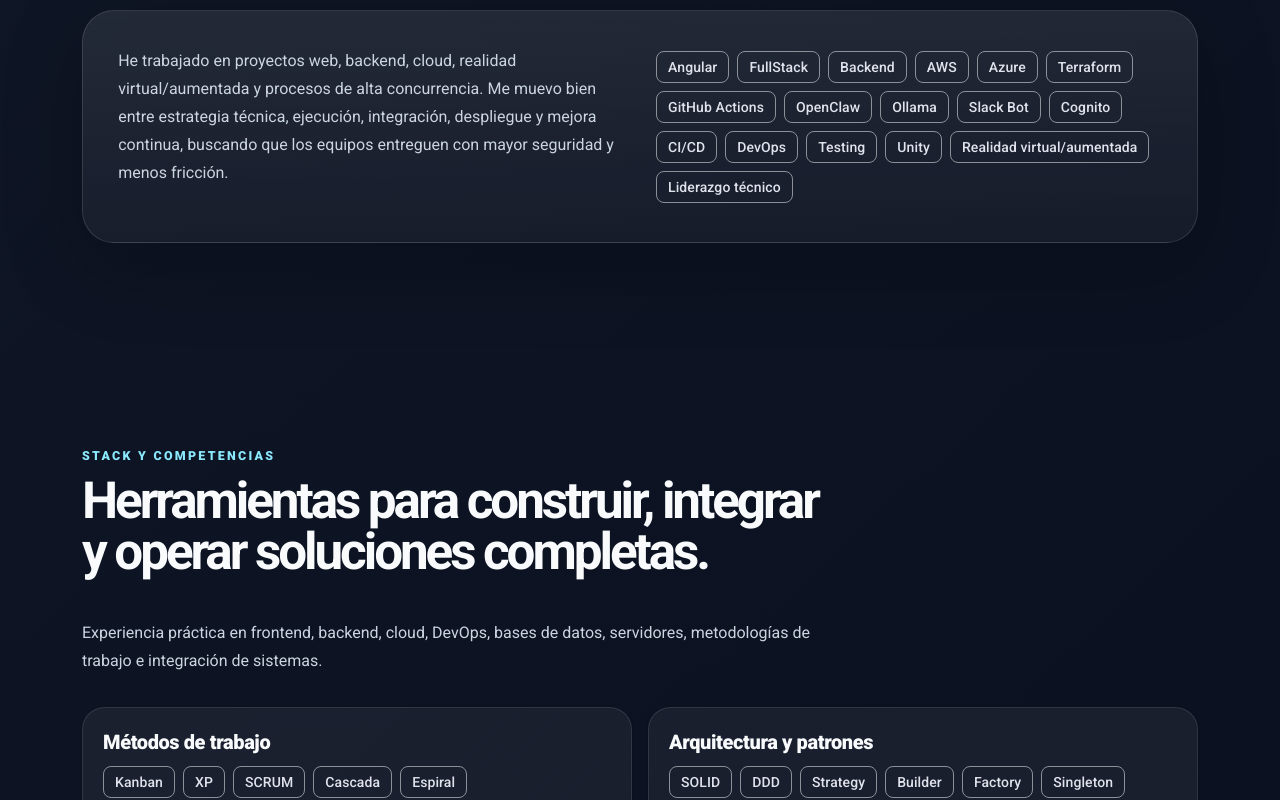
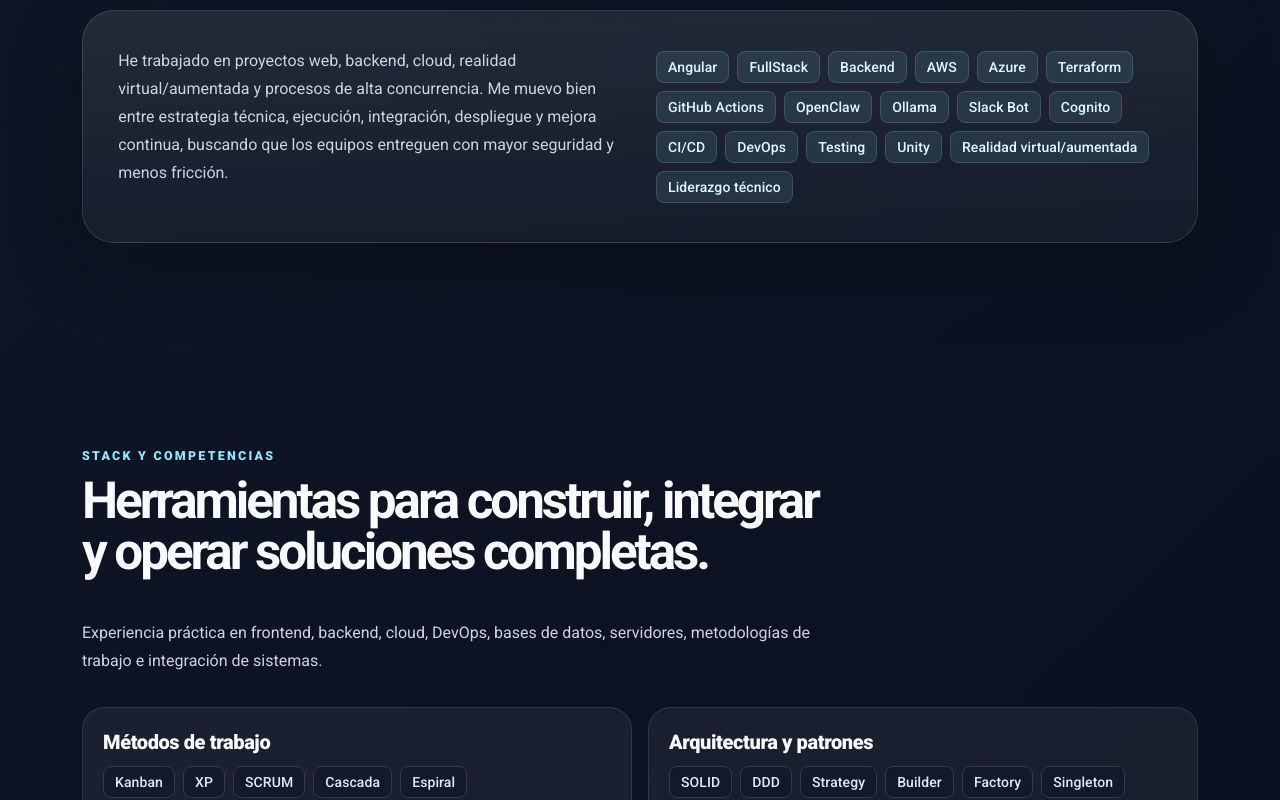
Before and after one commit to rbntejeda/ruben-cl, an Angular app: page / in a window 1280 px wide. Shown: the part 1380-2180 px from the top of the page. Built offline with nearby package versions, Linux system fonts and the light colour scheme.

Commit message:
fix: use Material chip theme tokens

```diff
--- a/src/app/app.component.scss
+++ b/src/app/app.component.scss
@@ -1,6 +1,11 @@
 :host {
+  color-scheme: dark;
   display: block;
   font-family: Roboto, "Helvetica Neue", Arial, sans-serif;
+}
+
+:host(.light-theme) {
+  color-scheme: light;
 }
 
 :host,
@@ -438,9 +443,14 @@
 
 .skill-cloud mat-chip,
 .tech-tags mat-chip {
-  --mdc-chip-elevated-container-color: rgb(139 233 253 / 10%);
-  --mdc-chip-label-text-color: #dff9ff;
-  --mdc-chip-outline-color: rgb(139 233 253 / 18%);
+  --mat-chip-elevated-container-color: rgb(139 233 253 / 10%);
+  --mat-chip-elevated-selected-container-color: rgb(139 233 253 / 10%);
+  --mat-chip-flat-disabled-selected-container-color: rgb(139 233 253 / 10%);
+  --mat-chip-focus-state-layer-color: #8be9fd;
+  --mat-chip-hover-state-layer-color: #8be9fd;
+  --mat-chip-label-text-color: #dff9ff;
+  --mat-chip-outline-color: rgb(139 233 253 / 18%);
+  --mat-chip-selected-label-text-color: #dff9ff;
 }
 
 .timeline {
@@ -518,8 +528,10 @@
 }
 
 .tech-tags mat-chip {
-  --mdc-chip-elevated-container-color: rgb(15 23 42 / 70%);
-  --mdc-chip-label-text-color: #dbeafe;
+  --mat-chip-elevated-container-color: rgb(15 23 42 / 70%);
+  --mat-chip-elevated-selected-container-color: rgb(15 23 42 / 70%);
+  --mat-chip-label-text-color: #dbeafe;
+  --mat-chip-selected-label-text-color: #dbeafe;
 }
 
 :host(.light-theme) .skill-cloud span,
@@ -529,8 +541,14 @@
   background: rgb(37 99 235 / 8%);
   border-color: rgb(37 99 235 / 16%);
   color: #1e3a8a;
-  --mdc-chip-elevated-container-color: rgb(37 99 235 / 8%);
-  --mdc-chip-label-text-color: #1e3a8a;
+  --mat-chip-elevated-container-color: rgb(37 99 235 / 8%);
+  --mat-chip-elevated-selected-container-color: rgb(37 99 235 / 8%);
+  --mat-chip-flat-disabled-selected-container-color: rgb(37 99 235 / 8%);
+  --mat-chip-focus-state-layer-color: #2563eb;
+  --mat-chip-hover-state-layer-color: #2563eb;
+  --mat-chip-label-text-color: #1e3a8a;
+  --mat-chip-outline-color: rgb(37 99 235 / 16%);
+  --mat-chip-selected-label-text-color: #1e3a8a;
 }
 
 .hobbies-section {
```
